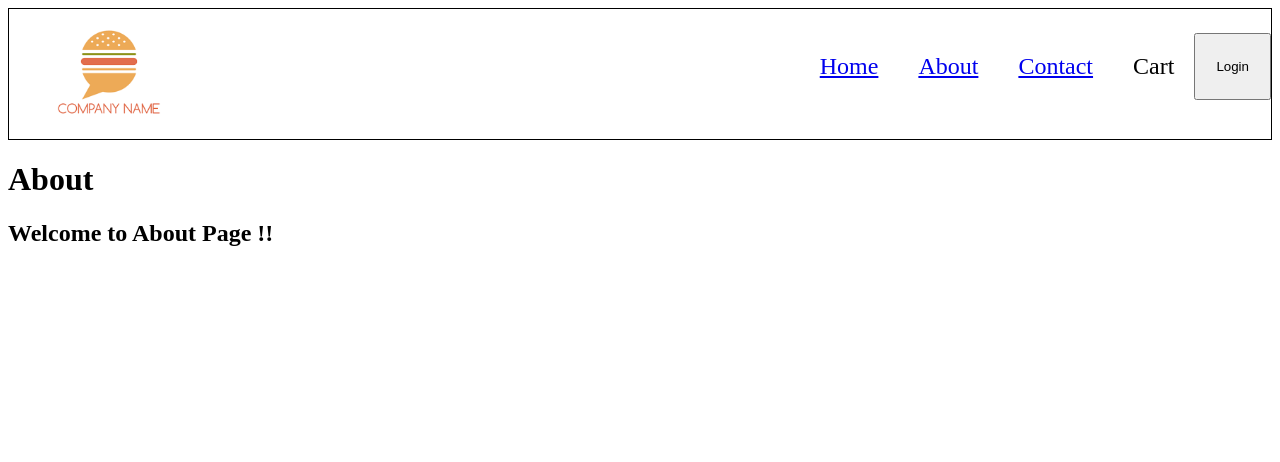
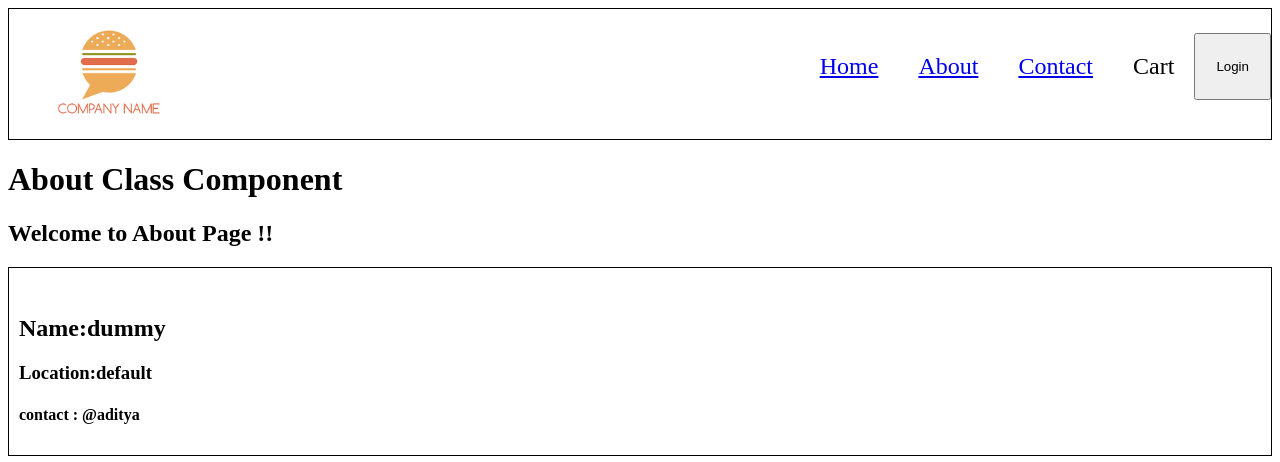
Before and after one commit to Aditya07A/foodvilla, a React (Create React App) app: page /about in a window 1280 px wide. Shown: the top 462 px of the page. Built offline with nearby package versions, Linux system fonts and the light colour scheme; no server answers.

Commit message:
upto ep- 8

```diff
--- a/src/components/About.js
+++ b/src/components/About.js
@@ -1,9 +1,38 @@
-const About = ()=>{
-    return(
-        <div>
-            <h1>About</h1>
-            <h2>Welcome to About Page !!</h2>
-        </div>
-    )
-};
+// import User from "./User";
+import React from "react";
+// import {Component} from "react";
+import UserClass from "./UserClass";
+
+class About extends React.Component {
+  // class About extends Component{
+  constructor(props) {
+    super(props);
+    // console.log("Parent Constructor");
+  }
+  componentDidMount() {
+    // console.log("parent component COmponentDidMount");
+  }
+
+  render() {
+    //   console.log("Parent Render");
+    return (
+      <div>
+        <h1>About Class Component</h1>
+        <h2>Welcome to About Page !!</h2>
+        {/* <User name={"John(functional)"} /> */}
+        <UserClass
+          name={"John (class)"}
+          location={"Hyderabad (class)"}
+          contact={"john@gmail.com (class)"}
+        />
+        {/* <UserClass
+          name={"Elon (class)"}
+          location={"USA (class)"}
+          contact={"elon@gmail.com (class)"}
+        /> */}
+      </div>
+    );
+  }
+}
+
 export default About;
--- a/src/components/Body.js
+++ b/src/components/Body.js
@@ -39,7 +39,7 @@ const Body = () => {
   const [filteredResturant, setFilteredResturant] = useState([]);
 
 
-  console.log("body rendered");
+  // console.log("body rendered");
   // const [listOfResturants, setListOfRestutant] = useState(resList); data coming from mockdata reslist
 
   useEffect(() => {
@@ -52,7 +52,7 @@ const Body = () => {
     );
 
     const json = await data.json();
-    console.log(json);
+    // console.log(json);
     //not got way of writing code
     //  setListOfRestutant(json.data.cards[2].data.data.cards)
 
--- /dev/null
+++ b/src/components/User.js
@@ -0,0 +1,22 @@
+import React from "react";
+import { useState } from "react";
+
+// const User = (props) => {
+//destructuring
+const User = ({ name }) => {
+  const [count] = useState(0);
+  const [count2] = useState(1);
+  return (
+    <div className="user-card">
+      {/* <h2>Name: John</h2> */}
+      {/* <h2>Name: {props.name}</h2> */}
+      <h2>Count : {count}</h2>
+      <h2>Count-2 : {count2}</h2>
+      <h2>{name}</h2>
+      <h3>Location: Hyderabad</h3>
+      <h4>contact:john@gmail.com</h4>
+    </div>
+  );
+};
+
+export default User;
--- /dev/null
+++ b/src/components/UserClass.js
@@ -0,0 +1,68 @@
+import React from "react";
+
+class UserClass extends React.Component {
+  constructor(props) {
+    super(props);
+    // console.log(props);
+    this.state = {
+      // count: 0,
+      // count2: 1,
+      userInfo: {
+        name: "dummy",
+        location: "default",
+      },
+    };
+    // console.log(this.props.name +"Child Constructor");
+  }
+
+  async componentDidMount() {
+    // console.log(this.props.name +"child component COmponentDidMount");
+    const data = await fetch("https://api.github.com/users/Aditya07A");
+    const json = await data.json();
+    console.log(json);
+    this.setState({
+      userInfo: json,
+    });
+  }
+
+  componentDidUpdate() {
+    console.log("componentDidUpdate");
+  }
+
+  componentWillUnmount() {
+    console.log("componentWillUnmount");
+  }
+
+  render() {
+    // const { name, location, contact } = this.props;
+    // const { count } = this.state;
+    // const { count, count2 } = this.state;
+    // console.log(this.props.name +"Child Render");
+
+    const { name, location, avatar_url } = this.state.userInfo;
+    return (
+      <div className="user-card">
+        {/* <h2>Count : {this.state.count}</h2> */}
+        {/* <h2>Count-2 : {count2}</h2>
+        <h2>Count : {count}</h2> */}
+        {/* never update state variable directly */}
+        {/* <button
+          onClick={() => {
+            this.setState({
+              count: this.state.count + 1,
+              count2: this.state.count2 + 1,
+            });
+          }}
+        >
+          Count Increase
+        </button> */}
+        <img src={avatar_url}></img>
+        <h2>Name:{name}</h2>
+        <h3>Location:{location}</h3>
+        <h4>contact : @aditya</h4>
+        {/* <h4>contact:{contact}</h4> */}
+      </div>
+    );
+  }
+}
+export default UserClass;
--- a/src/index.css
+++ b/src/index.css
@@ -60,3 +60,8 @@
 .filter{
   display: flex;
 }
+
+.user-card{
+  padding:10px;
+  border : 1px solid black;
+}
```
Also changed, not shown: src/components/RestaurantCard.js (added, +33 -0 lines).
